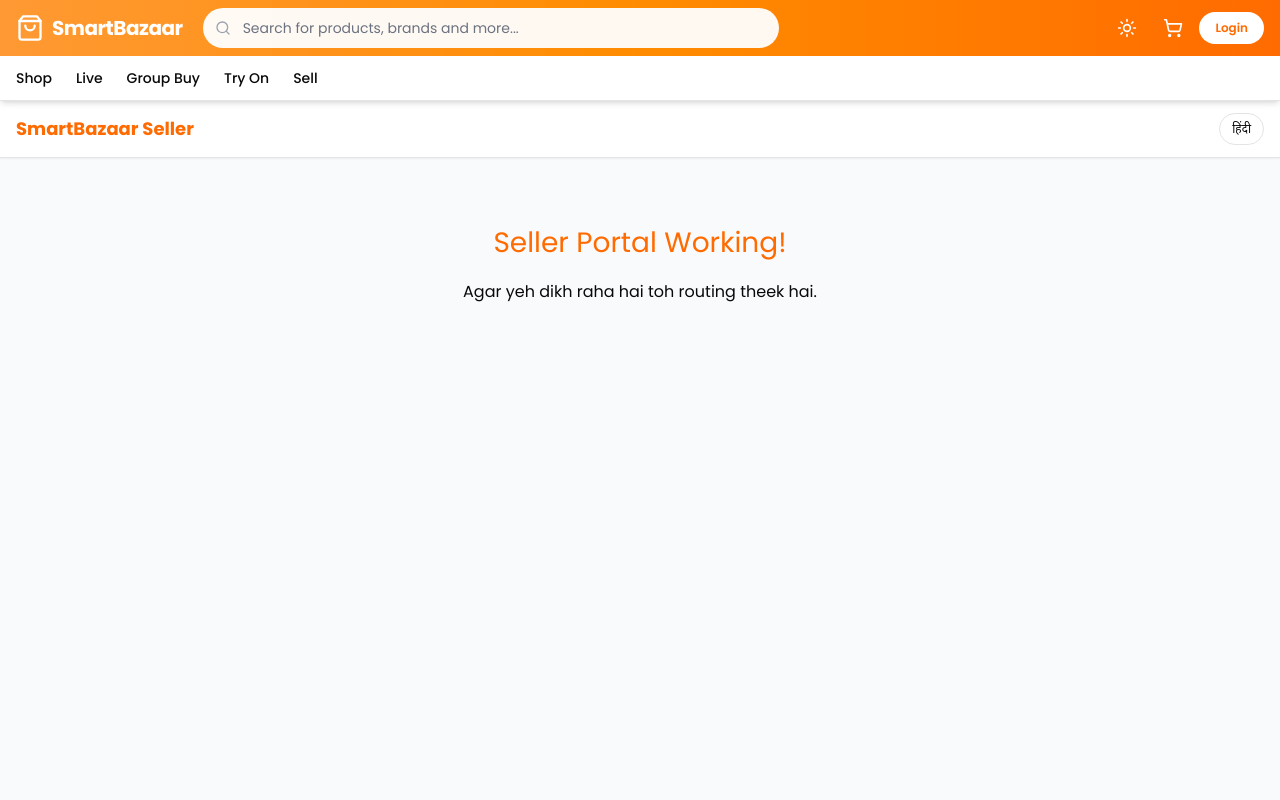
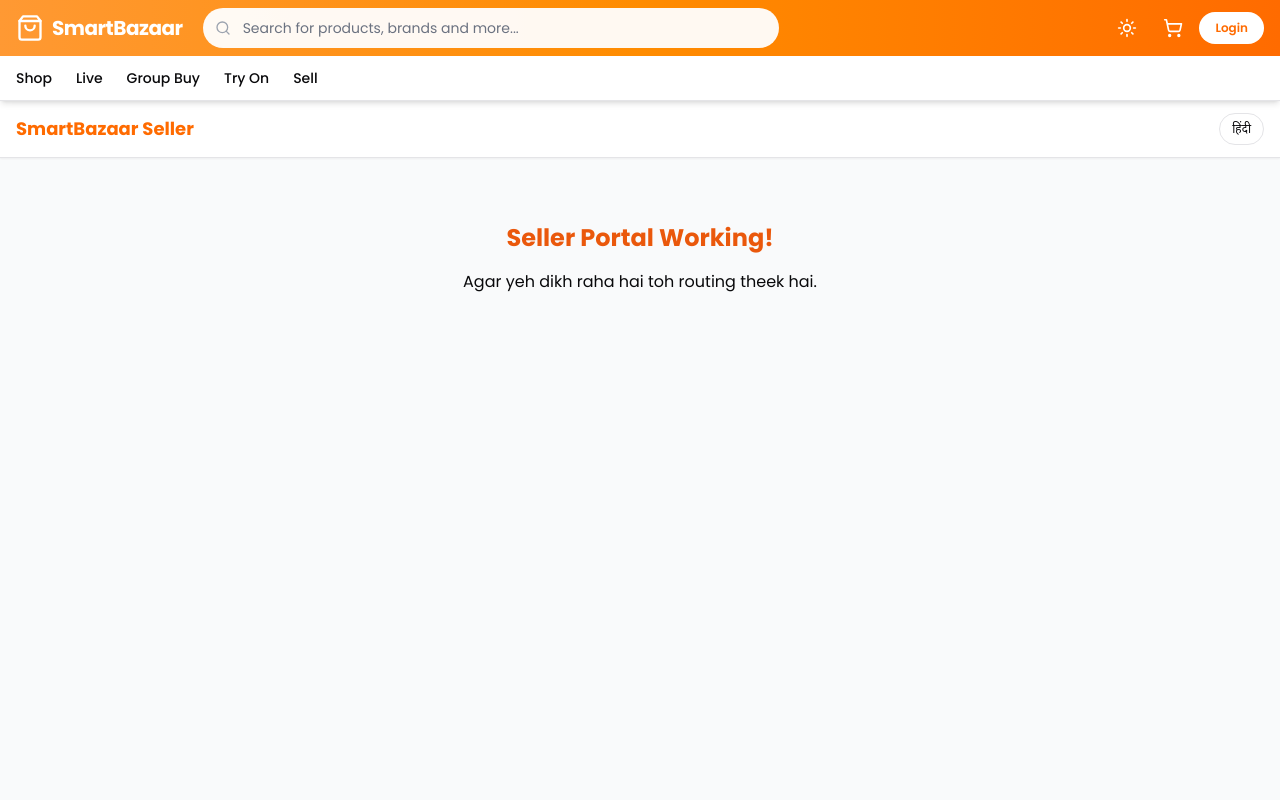
Before and after one commit to noimnotanshul/SmartBazaar, a Next.js app: page /seller in a window 1280 px wide. Shown: the top 800 px of the page. Built offline with nearby package versions, Linux system fonts and the light colour scheme.

Commit message:
Update page.tsx

```diff
--- a/app/seller/page.tsx
+++ b/app/seller/page.tsx
@@ -1,8 +1,12 @@
 export default function SellerPage() {
   return (
-    <div style={{ padding: 40, textAlign: "center" }}>
-      <h1 style={{ color: "#FF6B00", fontSize: 28 }}>Seller Portal Working!</h1>
-      <p style={{ marginTop: 16 }}>Agar yeh dikh raha hai toh routing theek hai.</p>
+    <div className="p-10 text-center">
+      <h1 className="text-2xl font-bold text-orange-600">
+        Seller Portal Working!
+      </h1>
+      <p className="mt-4">
+        Agar yeh dikh raha hai toh routing theek hai.
+      </p>
     </div>
   )
 }
```
